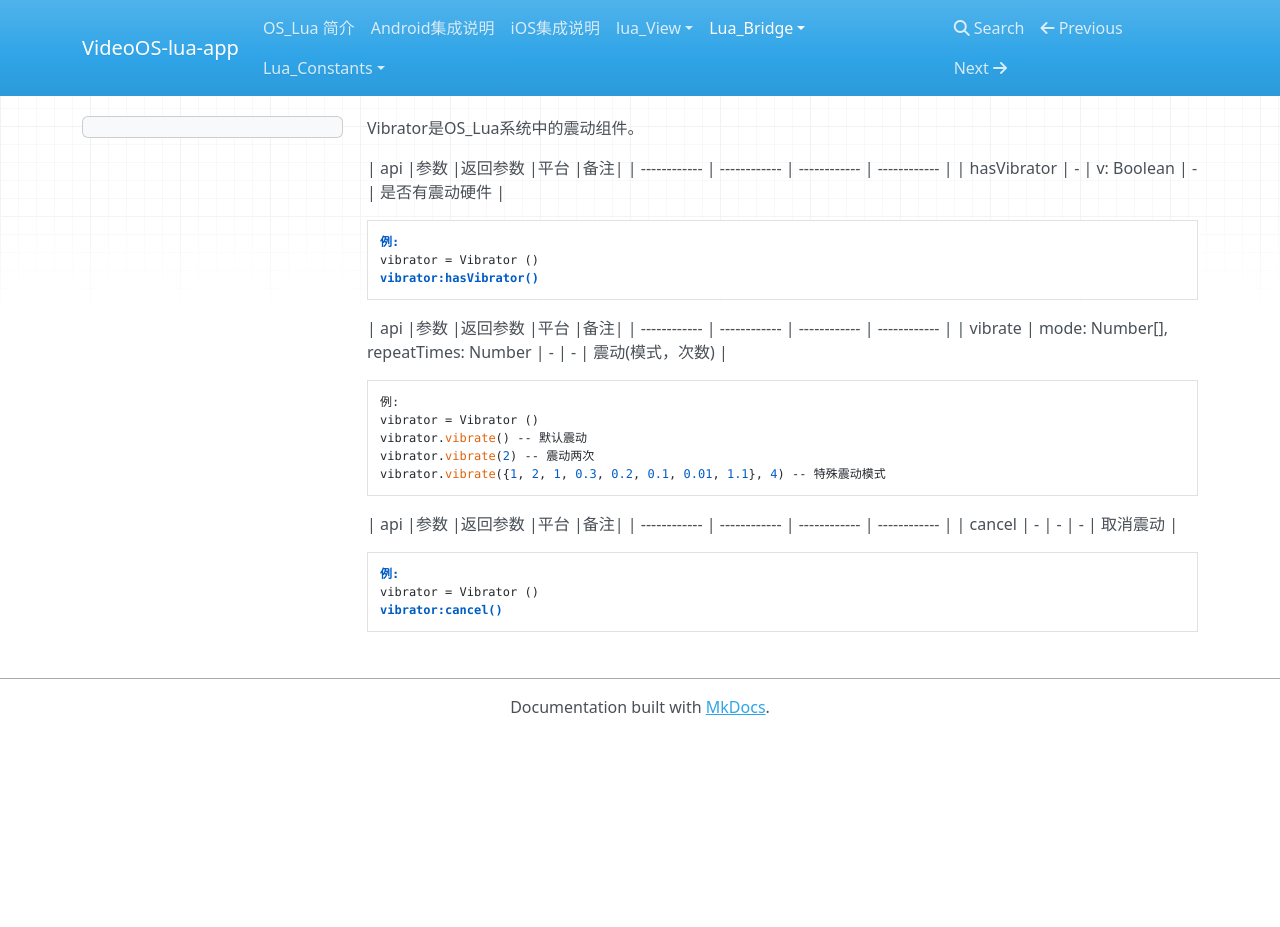
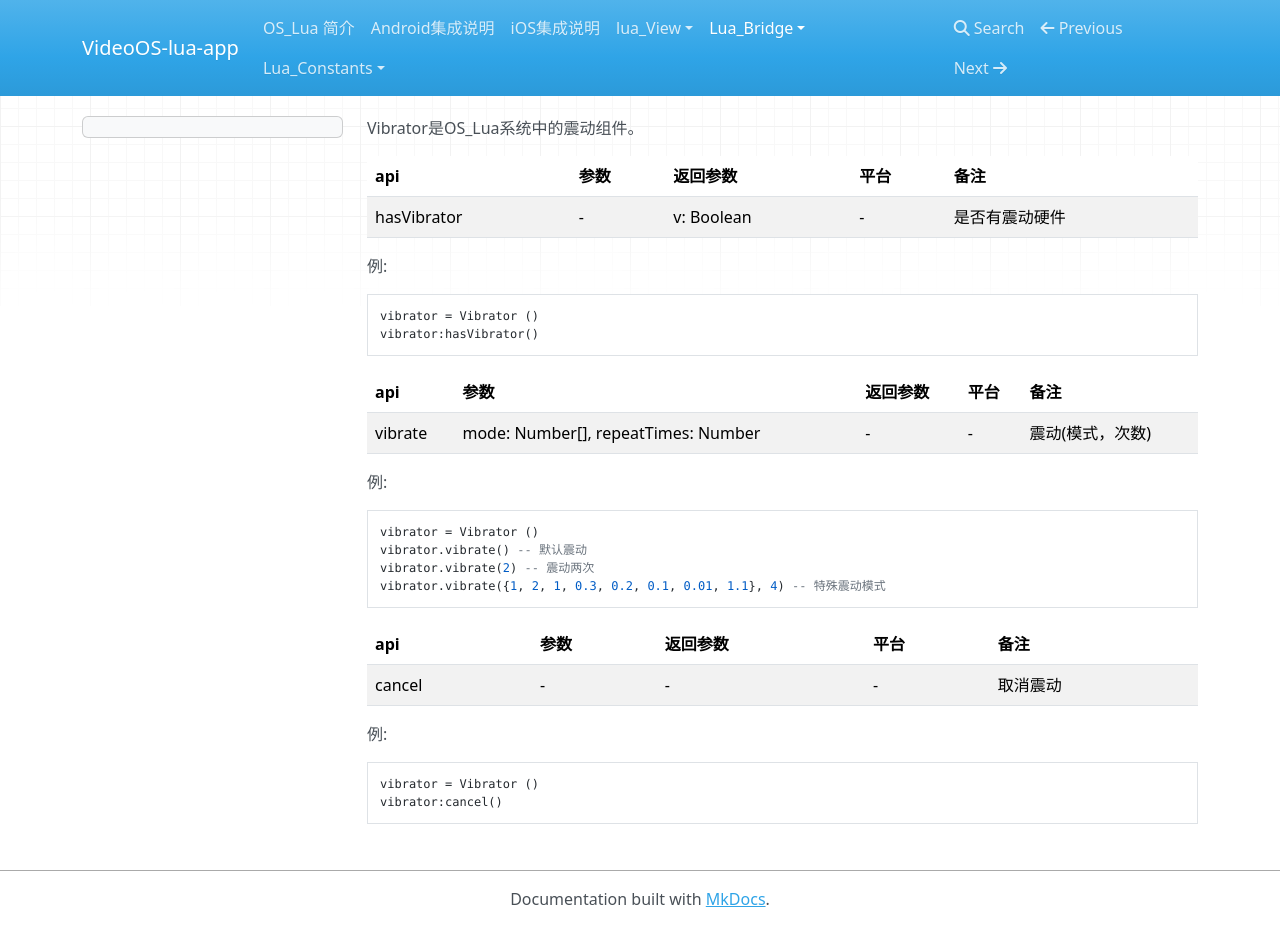
Before and after one commit to VideoOS/VideoOS-lua-app, an MkDocs documentation site: the page built from docs/API/Lua_Bridge/Vibrator.md, in a window 1280 px wide and 927 px high. Built offline with MkDocs 1.6.1, drawn with Linux system fonts in a browser that asks for light colours; nearby versions of some CDN libraries.

Commit message:
no message

````diff
--- a/docs/API/Lua_Bridge/Vibrator.md
+++ b/docs/API/Lua_Bridge/Vibrator.md
@@ -1,28 +1,33 @@
 Vibrator是OS_Lua系统中的震动组件。
 
 | api  |参数   |返回参数   |平台   |备注|
-| ------------ | ------------ | ------------ | ------------ |
+| ------------ | ------------ | ------------ | ------------ |------------ |
 |    hasVibrator    |  -    |  v: Boolean   |  -   |   是否有震动硬件    |
 
-    例:
-    vibrator = Vibrator ()
-	vibrator:hasVibrator()
+例:
+```lua
+vibrator = Vibrator ()
+vibrator:hasVibrator()
+```
 
 | api  |参数   |返回参数   |平台   |备注|
-| ------------ | ------------ | ------------ | ------------ |
+| ------------ | ------------ | ------------ | ------------ |------------ |
 |    vibrate    |  mode: Number[], repeatTimes: Number    |  -   |  -   |    震动(模式，次数)   |
 
-    例:
-    vibrator = Vibrator ()
-	vibrator.vibrate() -- 默认震动
-	vibrator.vibrate(2) -- 震动两次
-	vibrator.vibrate({1, 2, 1, 0.3, 0.2, 0.1, 0.01, 1.1}, 4) -- 特殊震动模式
-
+例:
+```lua
+vibrator = Vibrator ()
+vibrator.vibrate() -- 默认震动
+vibrator.vibrate(2) -- 震动两次
+vibrator.vibrate({1, 2, 1, 0.3, 0.2, 0.1, 0.01, 1.1}, 4) -- 特殊震动模式
+```
 
 | api  |参数   |返回参数   |平台   |备注|
-| ------------ | ------------ | ------------ | ------------ |
+| ------------ | ------------ | ------------ | ------------ |------------ |
 |   cancel     |  -    |  -   |  -   |    取消震动   |
 
-    例:
-    vibrator = Vibrator ()
-	vibrator:cancel()
+例:
+```lua
+vibrator = Vibrator ()
+vibrator:cancel()
+```
````
Also changed, not shown: docs/API/Lua_Bridge/Media.md (+40 -38 lines).
